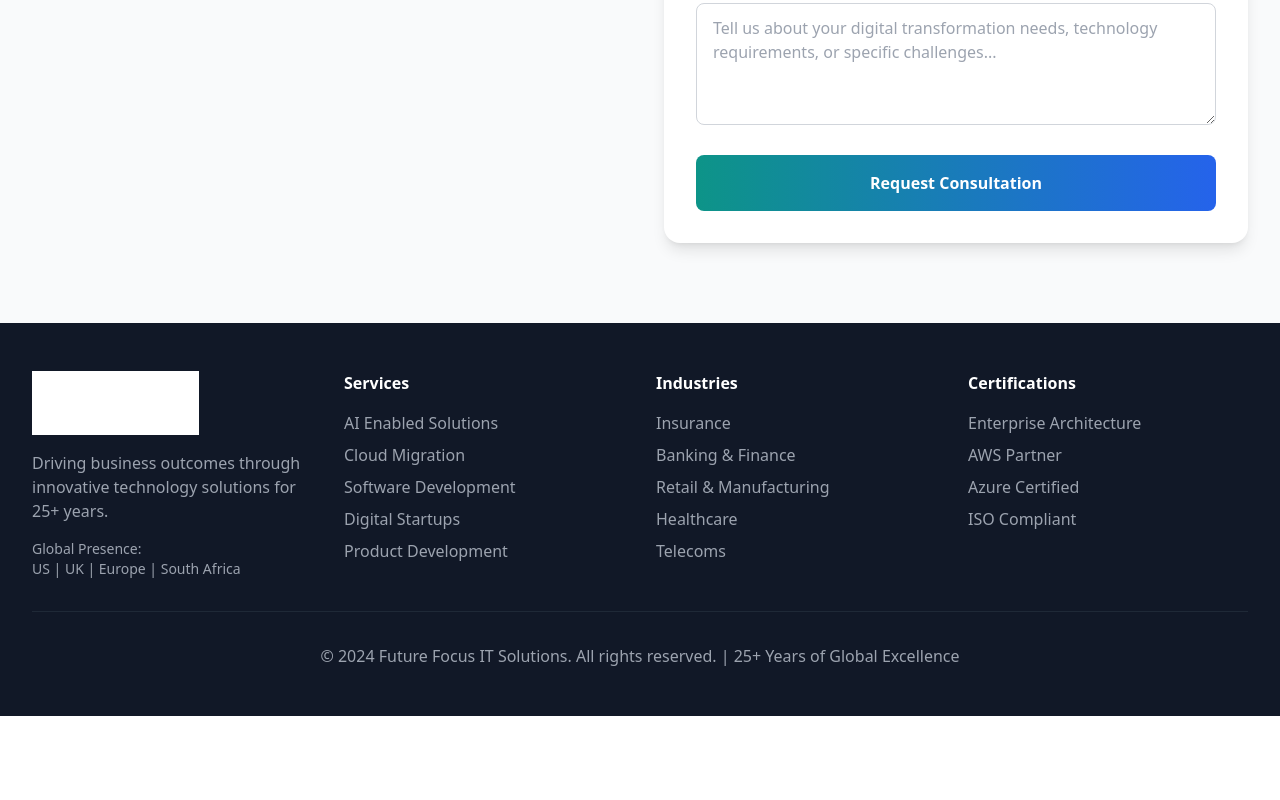
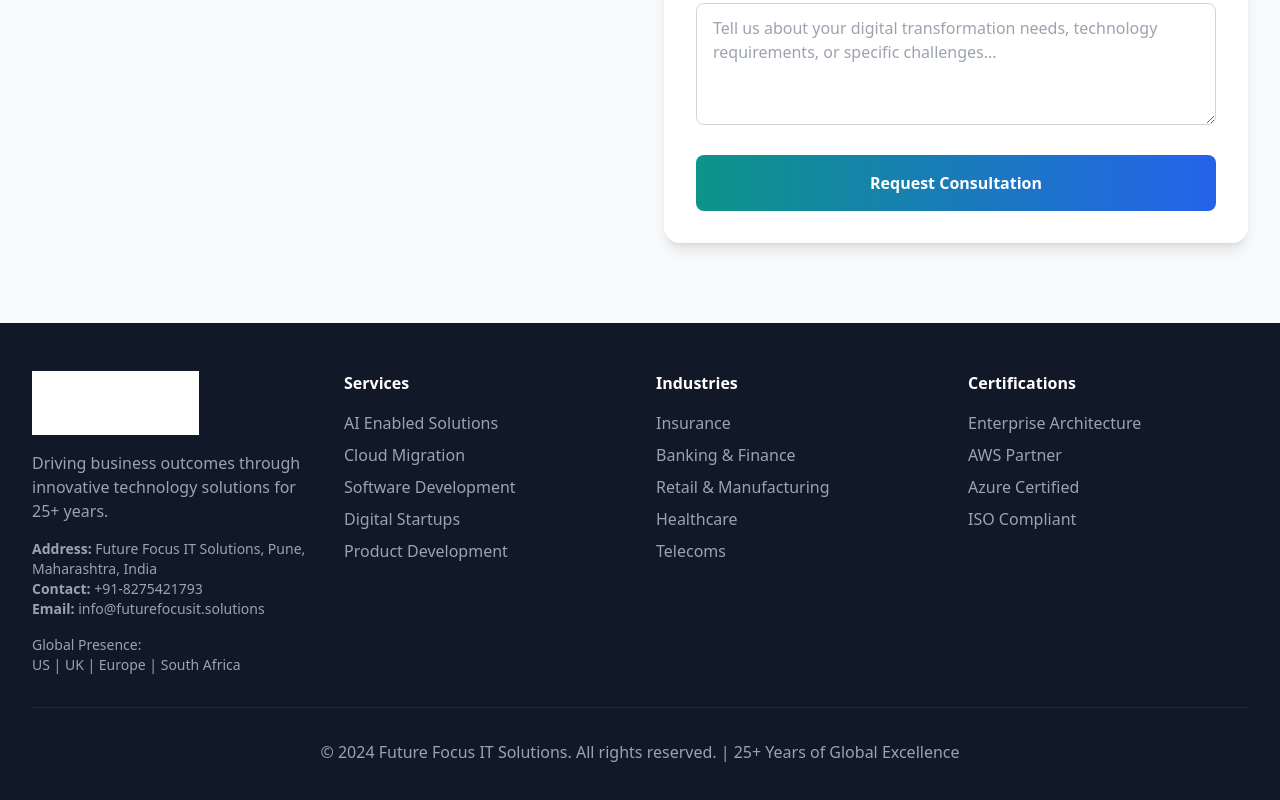
Before and after one commit to vijaydixitffis/ffis-website, a React (Vite) app: page / in a window 1280 px wide. Shown: the part 9339-10139 px from the top of the page. Before the commit the page ends 10055 px from the top, so only its background shows below. Built offline with nearby package versions, Linux system fonts and the light colour scheme.

Commit message:
Add Pune address to footer and LocalBusiness schema for local SEO

```diff
--- a/index.html
+++ b/index.html
@@ -124,6 +124,24 @@
       }
     }
     </script>
+
+    <!-- LocalBusiness Schema for Pune -->
+    <script type="application/ld+json">
+    {
+      "@context": "https://schema.org",
+      "@type": "LocalBusiness",
+      "name": "Future Focus IT Solutions",
+      "address": {
+        "@type": "PostalAddress",
+        "addressLocality": "Pune",
+        "addressRegion": "Maharashtra",
+        "addressCountry": "IN"
+      },
+      "telephone": "+91-8275421793",
+      "email": "info@futurefocusit.solutions",
+      "url": "https://www.futurefocusit.solutions"
+    }
+    </script>
   </head>
   <body>
     <div id="root"></div>
--- a/src/App.tsx
+++ b/src/App.tsx
@@ -998,6 +998,11 @@ function App() {
                 className="h-16 w-auto mb-4 brightness-0 invert"
               />
               <p className="text-gray-400 mb-4">Driving business outcomes through innovative technology solutions for 25+ years.</p>
+              <div className="text-sm text-gray-400 mb-4">
+                <p><strong>Address:</strong> Future Focus IT Solutions, Pune, Maharashtra, India</p>
+                <p><strong>Contact:</strong> +91-8275421793</p>
+                <p><strong>Email:</strong> info@futurefocusit.solutions</p>
+              </div>
               <div className="text-sm text-gray-400">
                 <p>Global Presence:</p>
                 <p>US | UK | Europe | South Africa</p>
```
